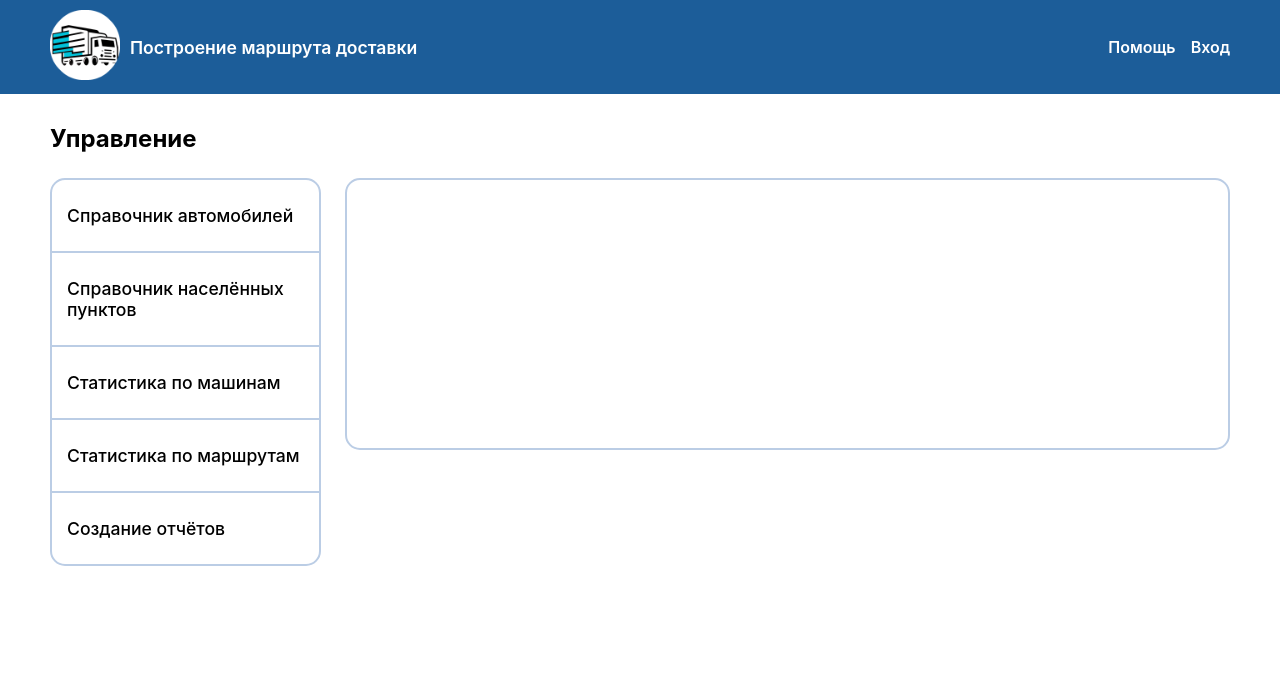
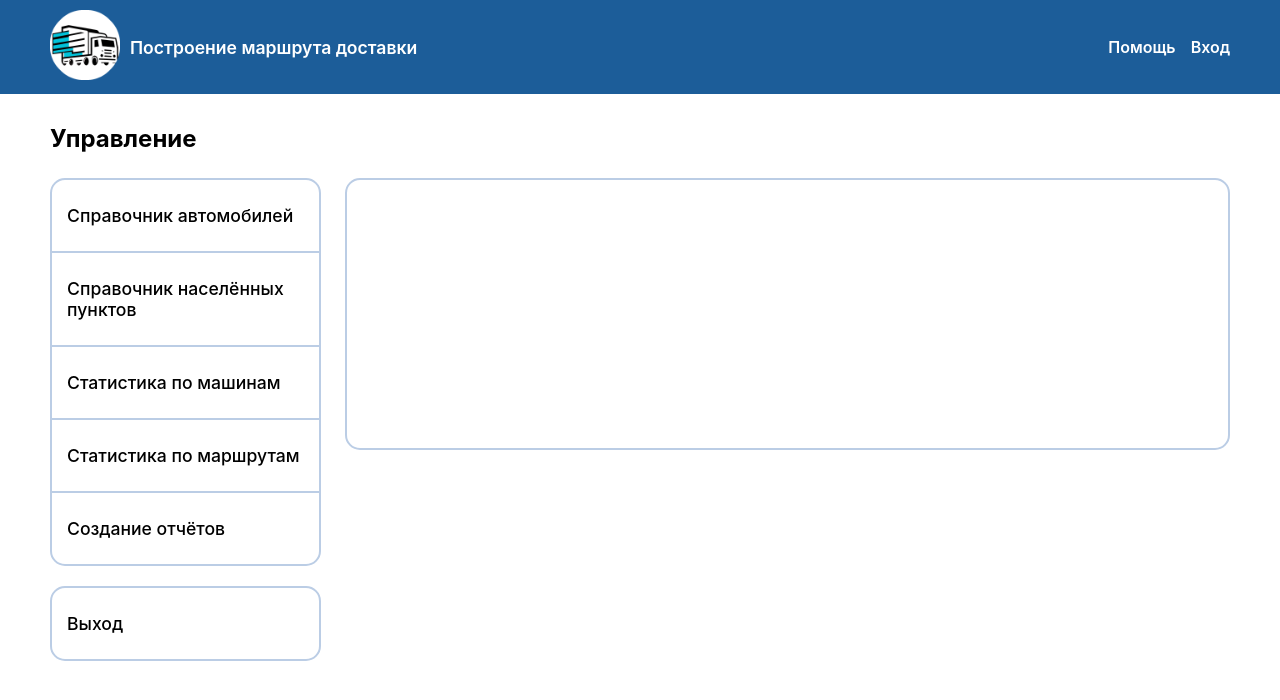
Before and after one commit to maralienet/diploma-client, a React (Create React App) app: page /me in a window 1280 px wide. Shown: the top 700 px of the page. Built offline with nearby package versions, Linux system fonts and the light colour scheme; no server answers.

Commit message:
git commit

```diff
--- a/src/Components/CitiesSelect.jsx
+++ b/src/Components/CitiesSelect.jsx
@@ -19,7 +19,8 @@ function CitiesSelect() {
     useEffect(() => {
         let checks = Array.from(document.getElementsByClassName('citySelect'));
         checks.forEach((item) => item.checked = false);
-    });
+        console.log(cities)
+    }, []);
 
     function handleChange(city) {
         if (document.getElementById(city.wikiDataId).checked) {
@@ -93,13 +94,14 @@ function CitiesSelect() {
                             ))
                     }
                 </div>
+                {selectedCities.length >= 1 && cities.length > 0 &&
                     <div className="addCity">
                         <div className="add" onClick={() => setAddCity(true)}>
                             <img src={add} /> Добавить
                         </div>
                         {isAddCity && <AddCity cityName={cityName} close={() => setAddCity(false)} />}
                     </div>
-
+                }
             </fieldset>
         </div>
     );
--- a/src/Components/SaveRoute.jsx
+++ b/src/Components/SaveRoute.jsx
@@ -59,7 +59,7 @@ function SaveRoute() {
     return (
         <>
             <div className="saveRoute">
-                <button className={!drawRoute.draw ? "invisible" : ''} disabled={!isUnique ? 'disabled' : ''} onClick={() => handleSave()}>Сохранить маршрут</button>
+                <button className={!drawRoute.draw ? "invisible" : ''} disabled={!isUnique ? 'disabled' : ''} type='button' onClick={() => handleSave()}>Сохранить маршрут</button>
             </div>
             {saved && <ErrorMessage msg='Маршрут сохранён успешно' close={() => setSaved(false)} />}
         </>
--- a/src/Pages/Help.jsx
+++ b/src/Pages/Help.jsx
@@ -79,7 +79,7 @@ function Help() {
                     городов. Далее нажмите на название нужного вам грузовика либо города.`}
                         highlights={['«Справочник автомобилей»', '«Справочник населённых пунктов»']} id='adv9'
                     />
-                    <Advice question='Как узнать подробную информацию о городе или грузовике?' text={`
+                    <Advice question='Как узнать подробную статистику грузовика или маршрута?' text={`
                     Чтобы узнать подробную статистику грузовика или маршрута
                     вам необходимо перейти в личный кабинет, нажав на
                     соответствующую кнопку в хедере. После перехода на
--- a/src/Pages/Me.jsx
+++ b/src/Pages/Me.jsx
@@ -17,11 +17,23 @@ function Me() {
         });
     }, []);
 
+    function exit(){
+        var cookies = document.cookie.split(";");
+
+        for (var i = 0; i < cookies.length; i++) {
+            var cookie = cookies[i];
+            var eqPos = cookie.indexOf("=");
+            var name = eqPos > -1 ? cookie.substr(0, eqPos) : cookie;
+            document.cookie = name + "=;expires=Thu, 01 Jan 1970 00:00:00 GMT";
+            document.location = ('/');
+        }
+    }
+
     const managementComponents = {
         'cities': <CitiesHandbook />,
         'cars': <CarsHandbook />,
         'carstat': <CarsStats />,
-        'routestat': <RoutesStats/>,
+        'routestat': <RoutesStats />,
     };
 
     return (
@@ -48,6 +60,9 @@ function Me() {
                             Создание отчётов
                         </div>
                     </div>
+                    <div className="exit" onClick={() => exit()}>
+                        Выход
+                    </div>
                 </aside>
                 <main>
                     <div className="manage">
--- a/src/Store/drawRouteSlice.js
+++ b/src/Store/drawRouteSlice.js
@@ -4,7 +4,7 @@ const drawRouteSlice = createSlice({
     name: 'drawRoute',
     initialState: {
         drawRoute: {
-            draw: true,
+            draw: false,
             clear: false
         }
     },
--- a/src/index.scss
+++ b/src/index.scss
@@ -699,6 +699,21 @@ header {
     }
   }
 
+  .exit {
+    margin-top: 20px;
+    cursor: pointer;
+    transition: color 0.2s;
+    padding: 25px 0 25px 15px;
+    border: 2px solid $powder-blue;
+    border-radius: 15px;
+    font-weight: 500;
+    font-size: 1.1em;
+
+    &:hover {
+      color: $lapis-lazuli;
+    }
+  }
+
   .manage {
     border: 2px solid $powder-blue;
     border-radius: 15px;
@@ -841,7 +856,8 @@ header {
         padding: 10px;
         margin-bottom: 0;
         list-style: none;
-        .active{
+
+        .active {
           color: $lapis-lazuli;
         }
       }
```
